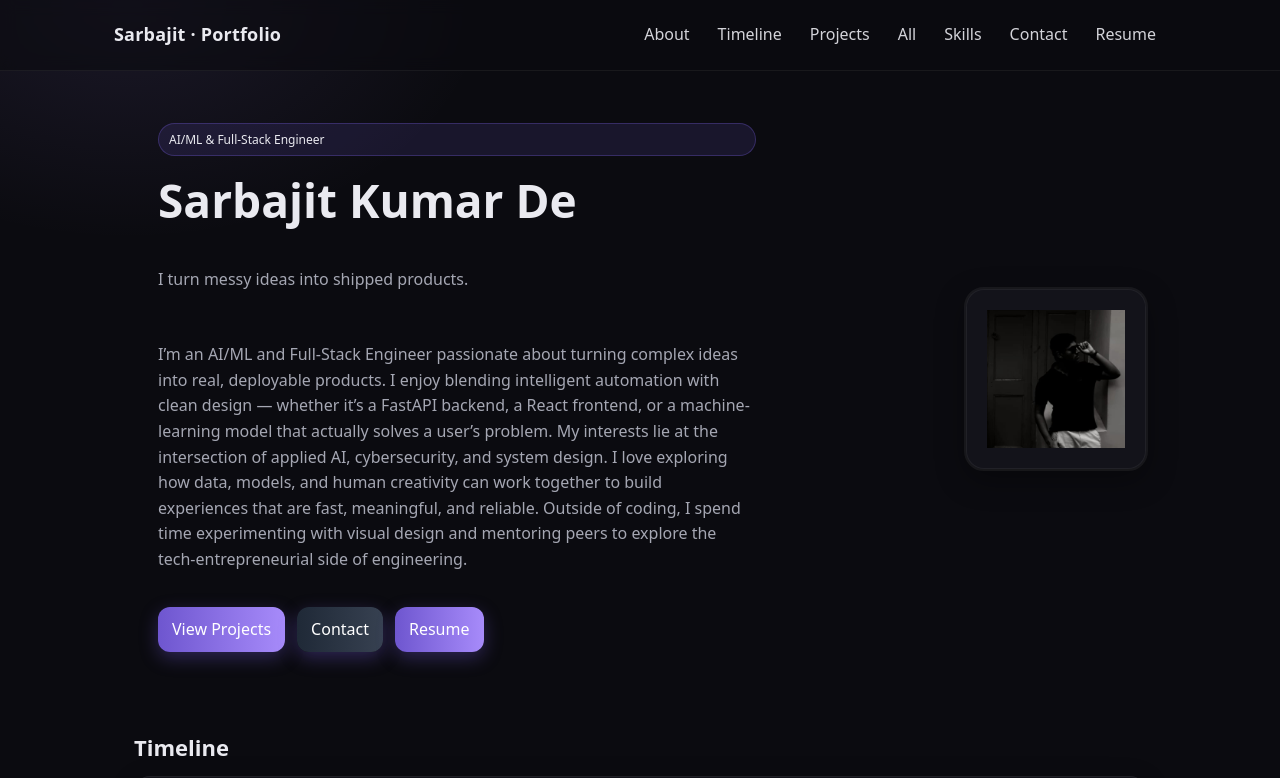
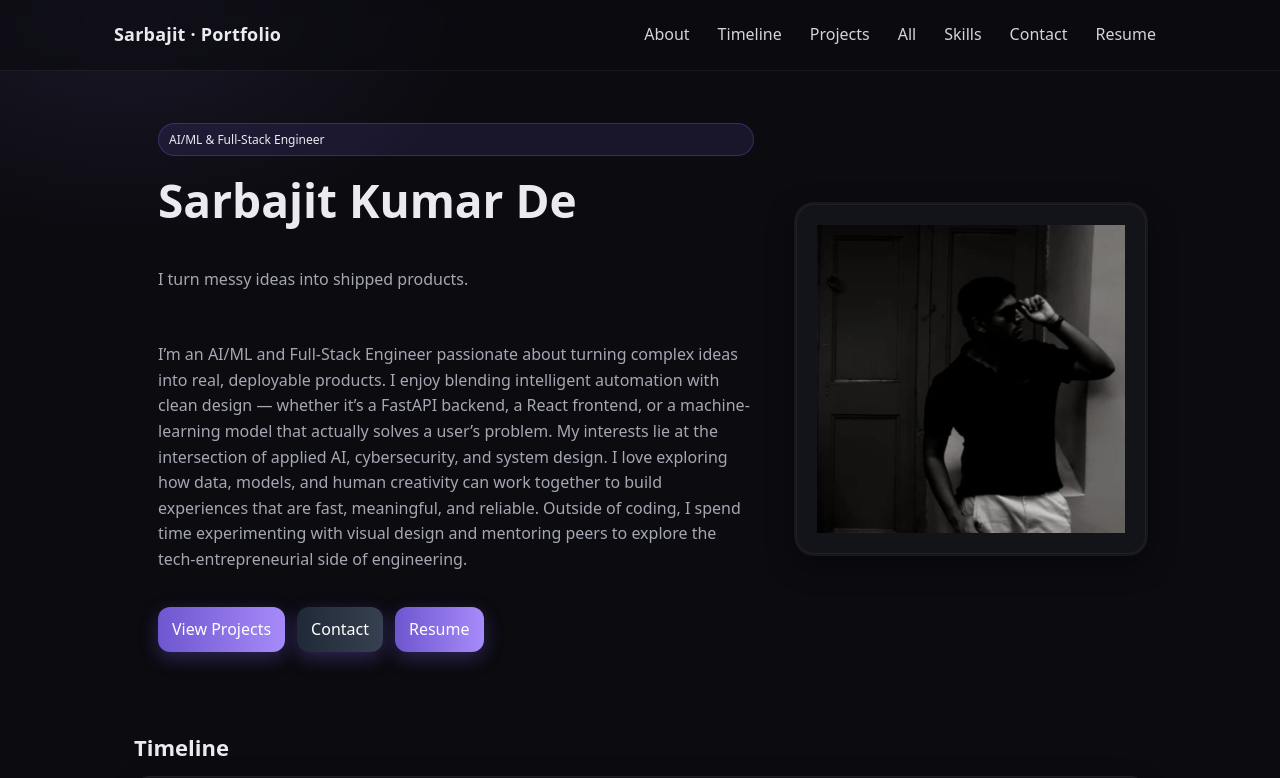
Before and after one commit to Sarbajit-2004/Portfolio, a Next.js app: page / in a window 1280 px wide. Shown: the top 778 px of the page. Built offline with nearby package versions, Linux system fonts and the light colour scheme.

Commit message:
chore: update Next config + 404/500 + globals.css

```diff
--- a/app/globals.css
+++ b/app/globals.css
@@ -15,7 +15,7 @@ a{color:inherit;text-decoration:none}img{display:block;max-width:100%;height:aut
 .hero{display:grid;gap:18px;padding:28px 24px 12px;align-items:center}
 .hero h1{font-size:clamp(28px,4vw,46px);line-height:1.15;margin:0 0 6px}.hero-sub{color:var(--muted);max-width:720px}
 .hero-wrap{display:grid;gap:18px}@media(min-width:900px){.hero-wrap{grid-template-columns:1.3fr .7fr;align-items:center}}
-.avatar{width:180px;height:180px;border-radius:18px;overflow:hidden;outline:2px solid rgba(255,255,255,.06);box-shadow:0 10px 30px rgba(0,0,0,.35);justify-self:end}
+.avatar{width: 350px;height: 350px;border-radius:18px;overflow:hidden;outline:2px solid rgba(255,255,255,.06);box-shadow:0 10px 30px rgba(0,0,0,.35);justify-self:end}
 .timeline{position:relative;padding-left:26px}.timeline:before{content:"";position:absolute;left:10px;top:0;bottom:0;width:2px;background:linear-gradient(var(--accent),rgba(110,86,207,.15))}
 .tl-item{position:relative;margin-bottom:18px}.tl-dot{position:absolute;left:-2px;top:6px;width:14px;height:14px;border-radius:50%;background:var(--accent);box-shadow:0 0 0 4px rgba(110,86,207,.25)}.tl-card{padding-left:10px}.tl-title{font-weight:600}.tl-meta{font-size:12px;color:var(--muted)}
 .tech-row{display:flex;flex-wrap:wrap;gap:10px}.tech-pill{display:flex;gap:8px;align-items:center;padding:6px 10px;border-radius:12px;border:1px solid rgba(255,255,255,.08);background:rgba(255,255,255,.04)}
```
